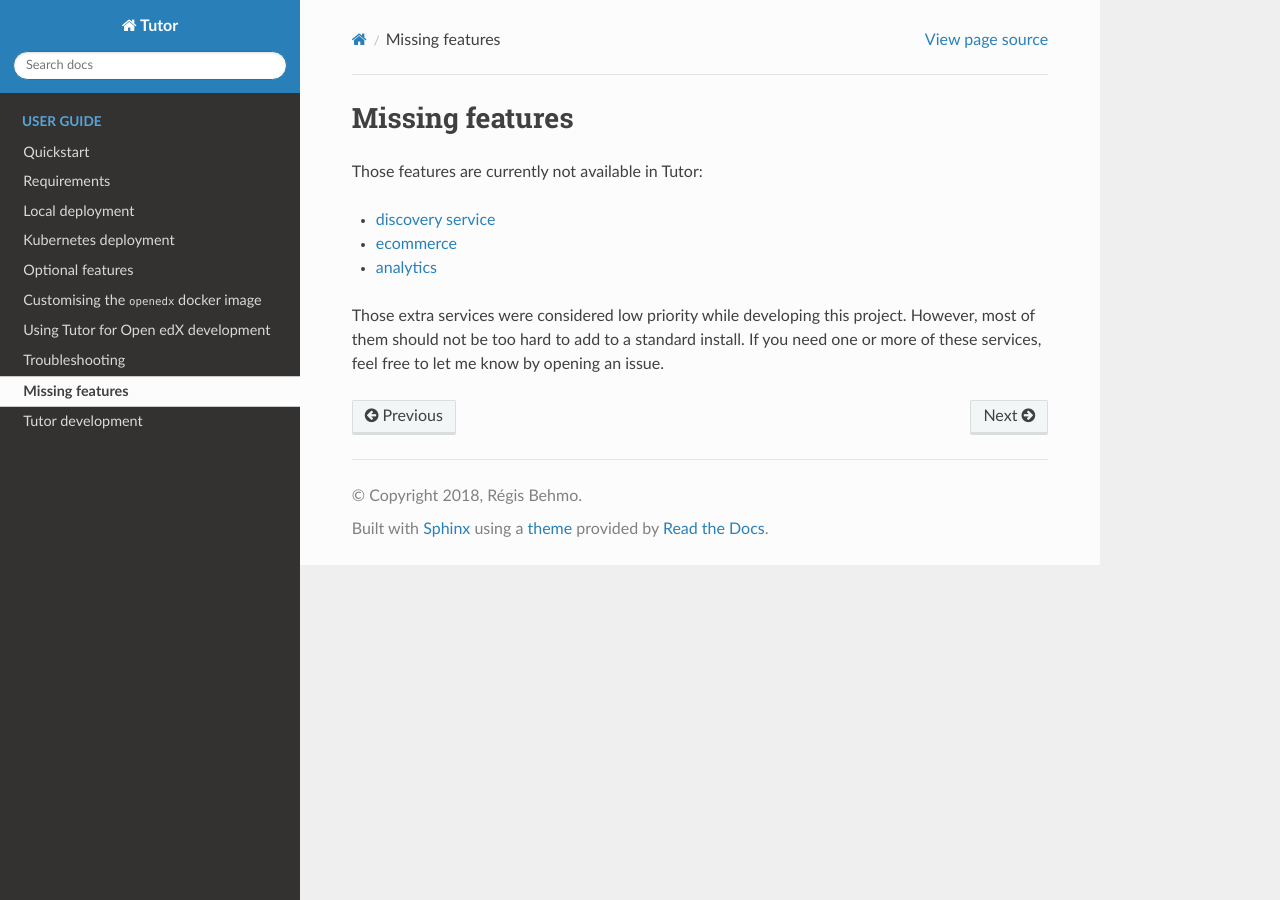
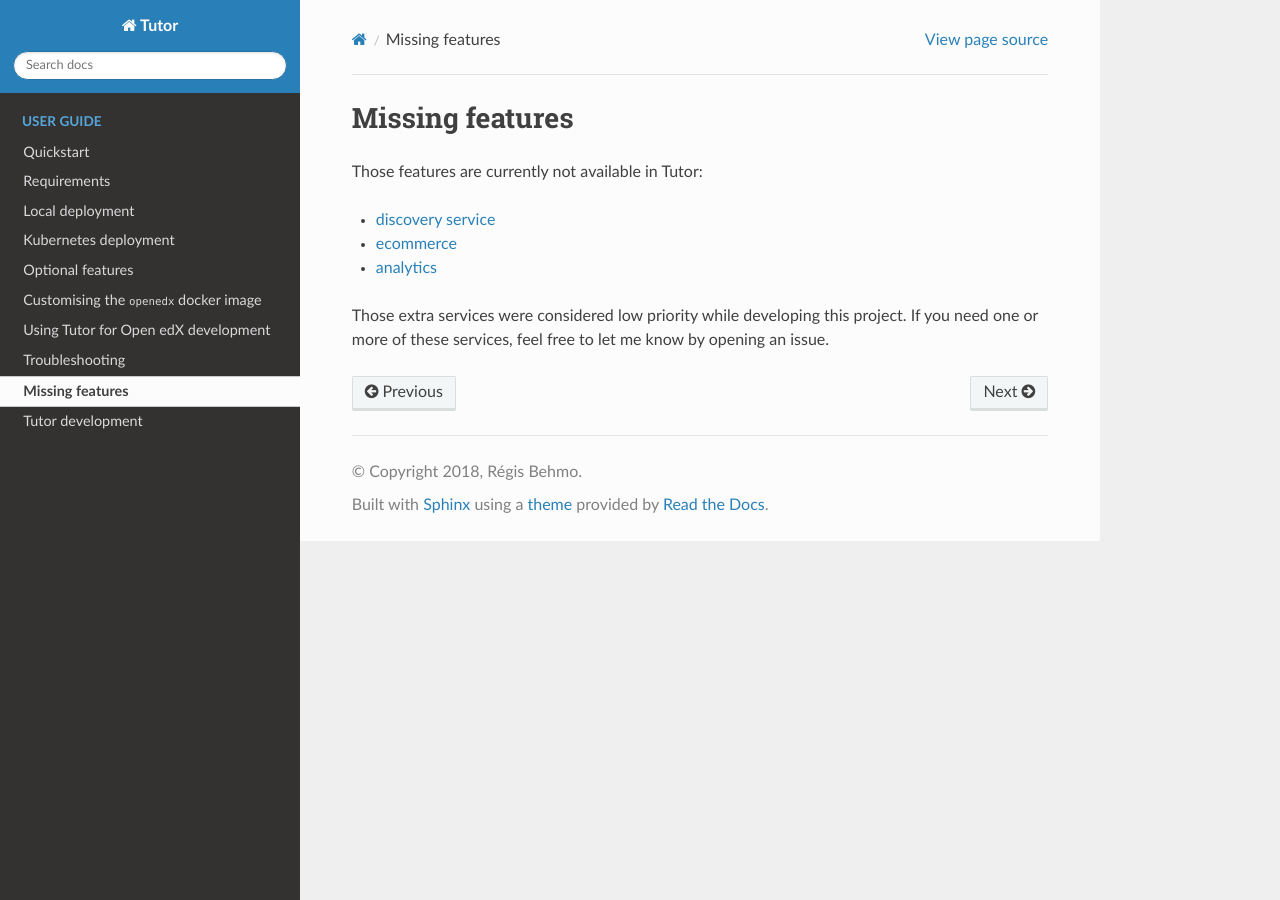
Before and after one commit to overhangio/tutor, a Sphinx documentation site: the page built from docs/missing.rst, in a window 1280 px wide. Built offline with Sphinx 7.4.7 and the Read the Docs theme 2.0.0, drawn with Linux system fonts in a browser that asks for light colours.

Commit message:
Missing feature wording

```diff
--- a/docs/missing.rst
+++ b/docs/missing.rst
@@ -9,4 +9,4 @@ Those features are currently not available in Tutor:
 - `ecommerce <https://github.com/edx/ecommerce>`_
 - `analytics <https://github.com/edx/edx-analytics-pipeline>`_
 
-Those extra services were considered low priority while developing this project. However, most of them should not be too hard to add to a standard install. If you need one or more of these services, feel free to let me know by opening an issue.
+Those extra services were considered low priority while developing this project. If you need one or more of these services, feel free to let me know by opening an issue.
```
